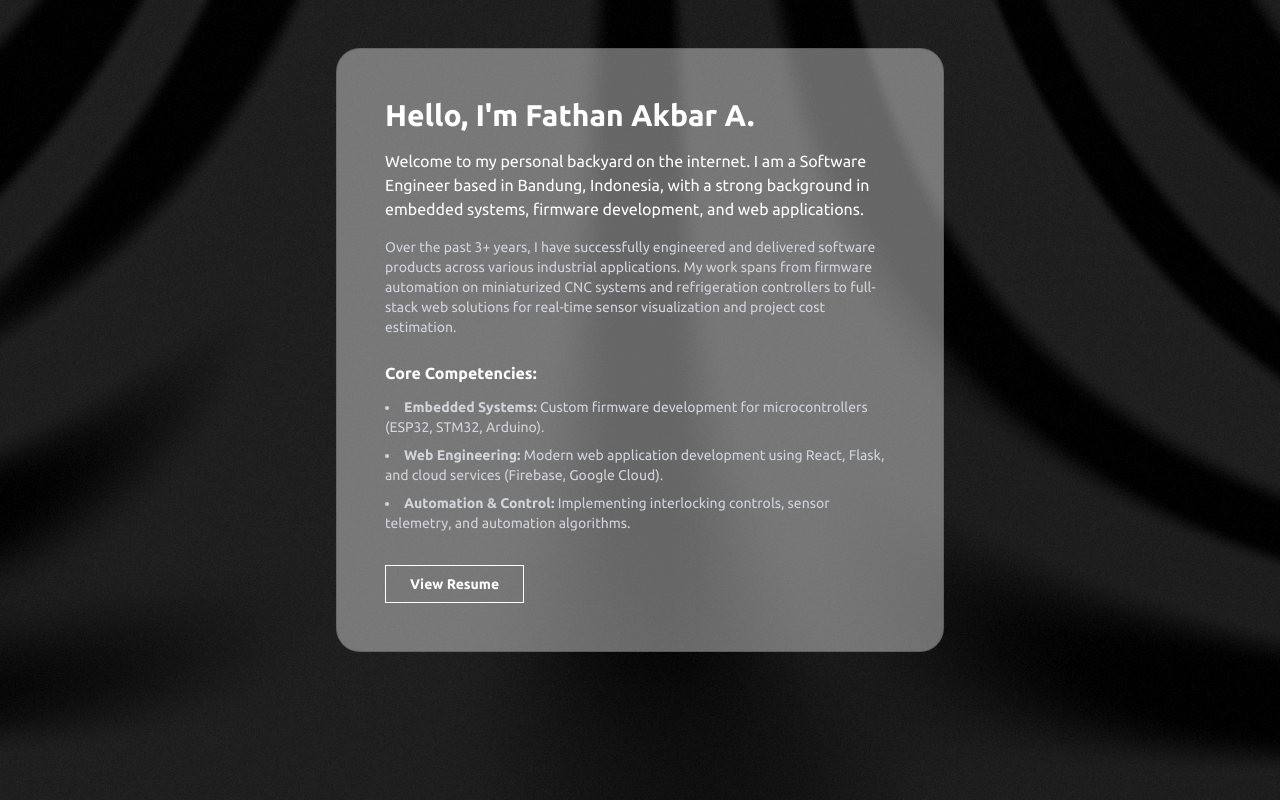
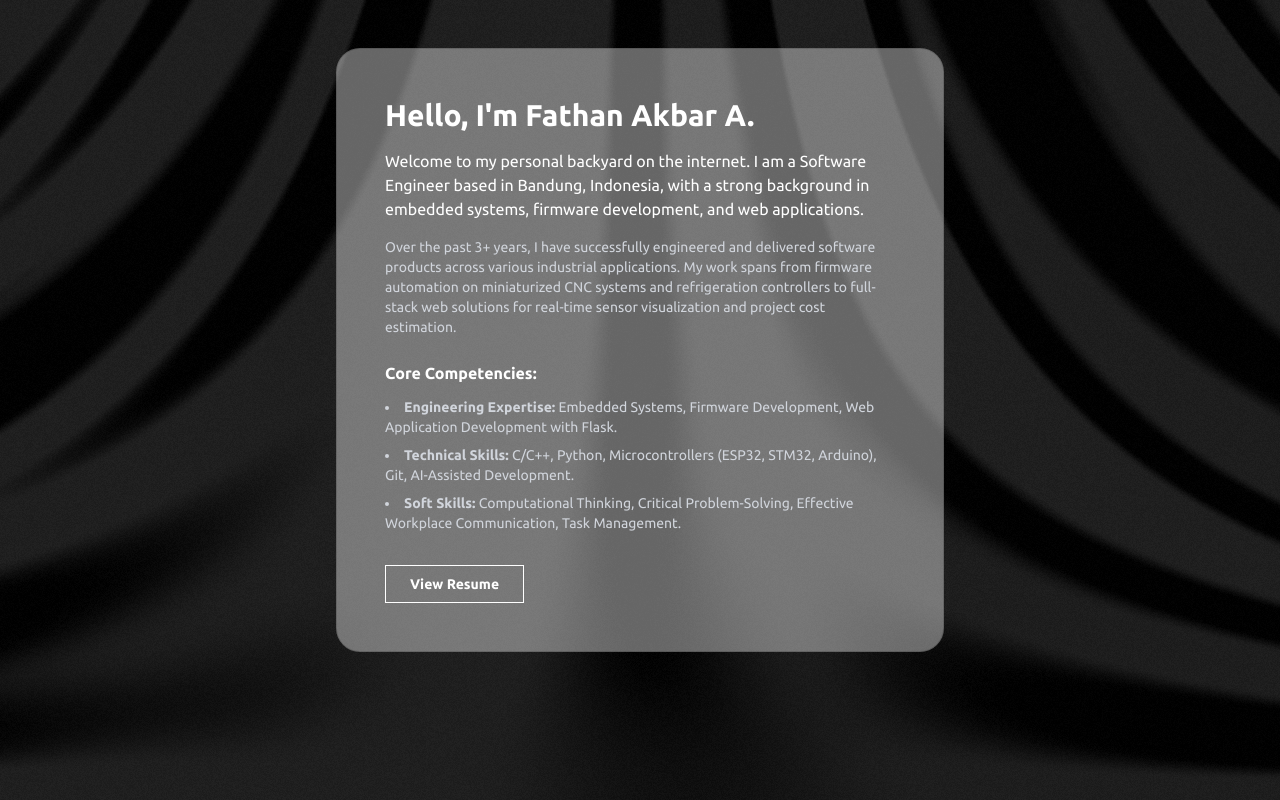
Before and after one commit to fathanaabd/personal_web, a React (Vite) app: page / in a window 1280 px wide. Built offline with nearby package versions, Linux system fonts and the light colour scheme.

Commit message:
feat: add WebGL-powered Grainient background component and integrate it into Home page

```diff
--- a/src/components/Grainient.jsx
+++ b/src/components/Grainient.jsx
@@ -49,13 +49,14 @@ void mainImage(out vec4 o, vec2 C){
   float t=iTime*uTimeSpeed;
   vec2 uv=C/iResolution.xy;
   float ratio=iResolution.x/iResolution.y;
-  vec2 tuv=uv-0.5+uCenterOffset;
+  vec2 tuv=uv-0.5;
+  tuv.x*=max(1.0,ratio);
+  tuv.y*=max(1.0,1.0/ratio);
+  tuv+=uCenterOffset;
   tuv/=max(uZoom,0.001);
 
   float degree=noise(vec2(t*0.1,tuv.x*tuv.y)*uNoiseScale);
-  tuv.y*=1.0/ratio;
   tuv*=Rot(radians((degree-0.5)*uRotationAmount+180.0));
-  tuv.y*=ratio;
 
   float frequency=uWarpFrequency;
   float ws=max(uWarpStrength,0.001);
@@ -79,7 +80,10 @@ void mainImage(out vec4 o, vec2 C){
   vec3 layer2=mix(colOrg,colLav,S(edge0,edge1,blendX));
   vec3 col=mix(layer1,layer2,S(v0,v1,tuv.y));
 
-  vec2 grainUv=uv*max(uGrainScale,0.001);
+  vec2 grainUv=uv;
+  grainUv.x*=max(1.0,ratio);
+  grainUv.y*=max(1.0,1.0/ratio);
+  grainUv*=max(uGrainScale,0.001);
   if(uGrainAnimated>0.5){grainUv+=vec2(iTime*0.05);}
   float grain=fract(sin(dot(grainUv,vec2(12.9898,78.233)))*43758.5453);
   col+=(grain-0.5)*uGrainAmount;
--- a/src/pages/Home.jsx
+++ b/src/pages/Home.jsx
@@ -32,9 +32,9 @@ const Home = () => {
           <div className="mb-8 text-left max-w-xl">
             <h2 className="text-base font-bold mb-3 text-white">Core Competencies:</h2>
             <ul className="list-disc list-inside space-y-2 text-sm text-gray-300">
-              <li><strong>Embedded Systems:</strong> Custom firmware development for microcontrollers (ESP32, STM32, Arduino).</li>
-              <li><strong>Web Engineering:</strong> Modern web application development using React, Flask, and cloud services (Firebase, Google Cloud).</li>
-              <li><strong>Automation & Control:</strong> Implementing interlocking controls, sensor telemetry, and automation algorithms.</li>
+              <li><strong>Engineering Expertise:</strong> Embedded Systems, Firmware Development, Web Application Development with Flask.</li>
+              <li><strong>Technical Skills:</strong> C/C++, Python, Microcontrollers (ESP32, STM32, Arduino), Git, AI-Assisted Development.</li>
+              <li><strong>Soft Skills:</strong> Computational Thinking, Critical Problem-Solving, Effective Workplace Communication, Task Management.</li>
             </ul>
           </div>
 
```
Also changed, not shown: 1 other file (tests, documents, lock files or other folders).
